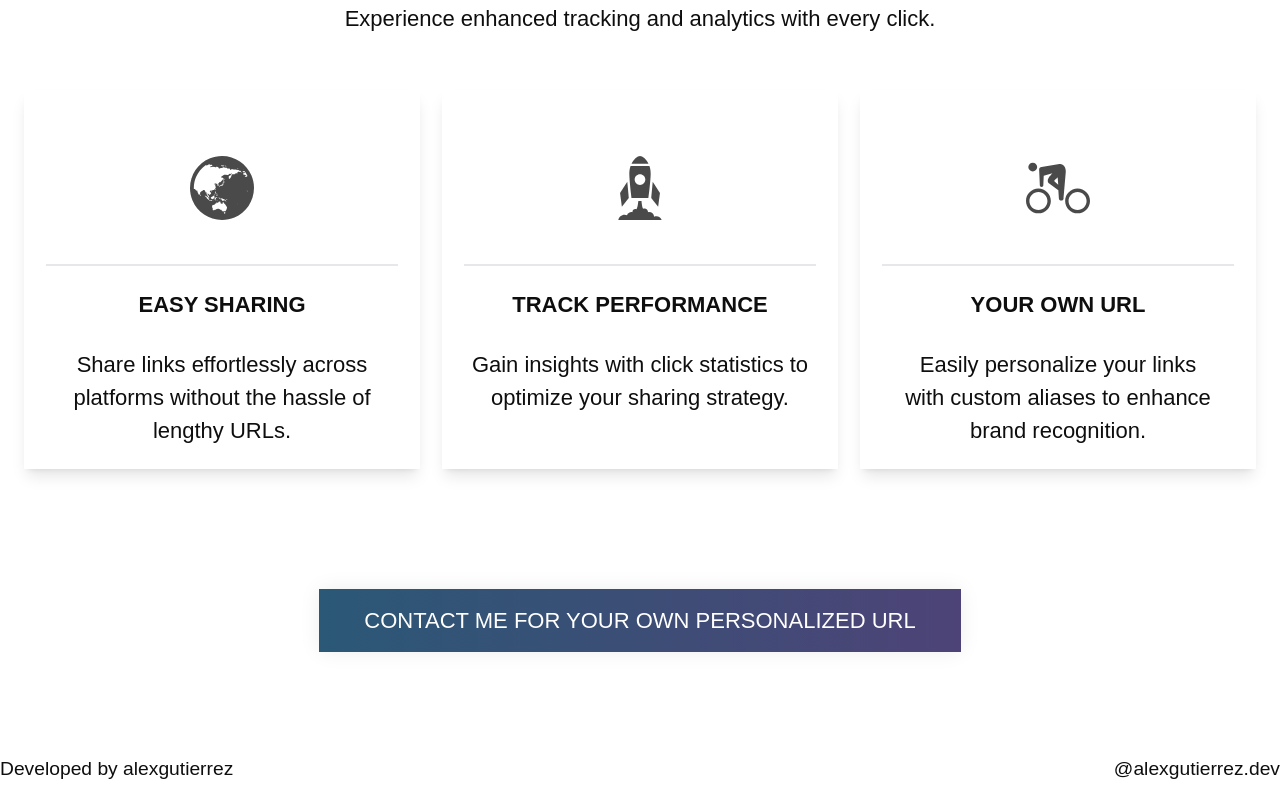
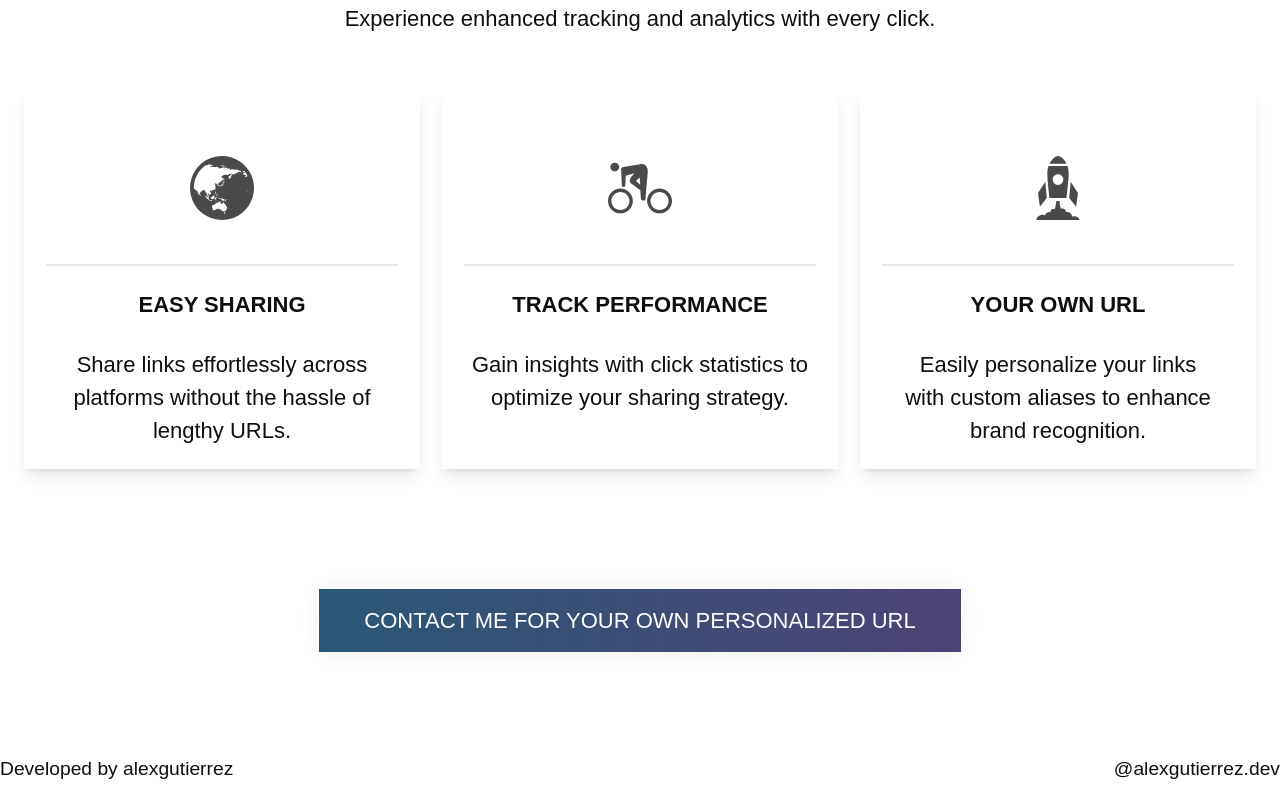
Before and after one commit to alexgtl/url-shortener-frontend, a Nuxt app: page / in a window 1280 px wide. Shown: the part 1046-1845 px from the top of the page. Built offline with nearby package versions, Linux system fonts and the light colour scheme; a web font is replaced by a local one.

Commit message:
Change icon order

```diff
--- a/src/pages/index.vue
+++ b/src/pages/index.vue
@@ -33,14 +33,14 @@
         title="Track Performance"
         text="Gain insights with click statistics to optimize your sharing strategy."
       >
-        <img src="~/assets/images/icons/rocket.svg" />
+        <img src="~/assets/images/icons/performance.svg" />
       </BenefitCard>
       <BenefitCard
         icon="rocket.svg"
         title="Your own url"
         text="Easily personalize your links with custom aliases to enhance brand recognition."
       >
-        <img src="~/assets/images/icons/performance.svg" />
+        <img src="~/assets/images/icons/rocket.svg" />
       </BenefitCard>
     </div>
 
```
